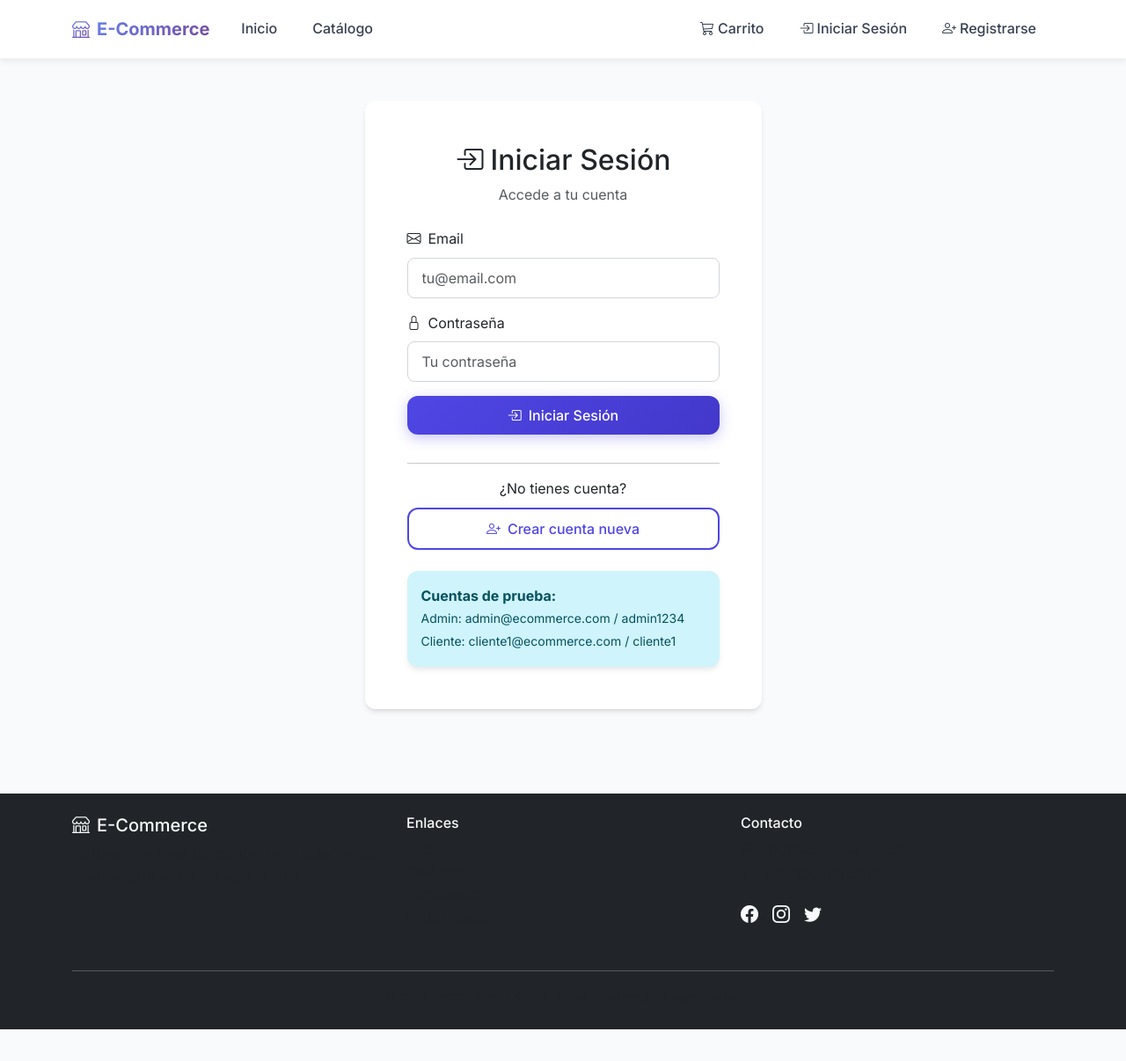
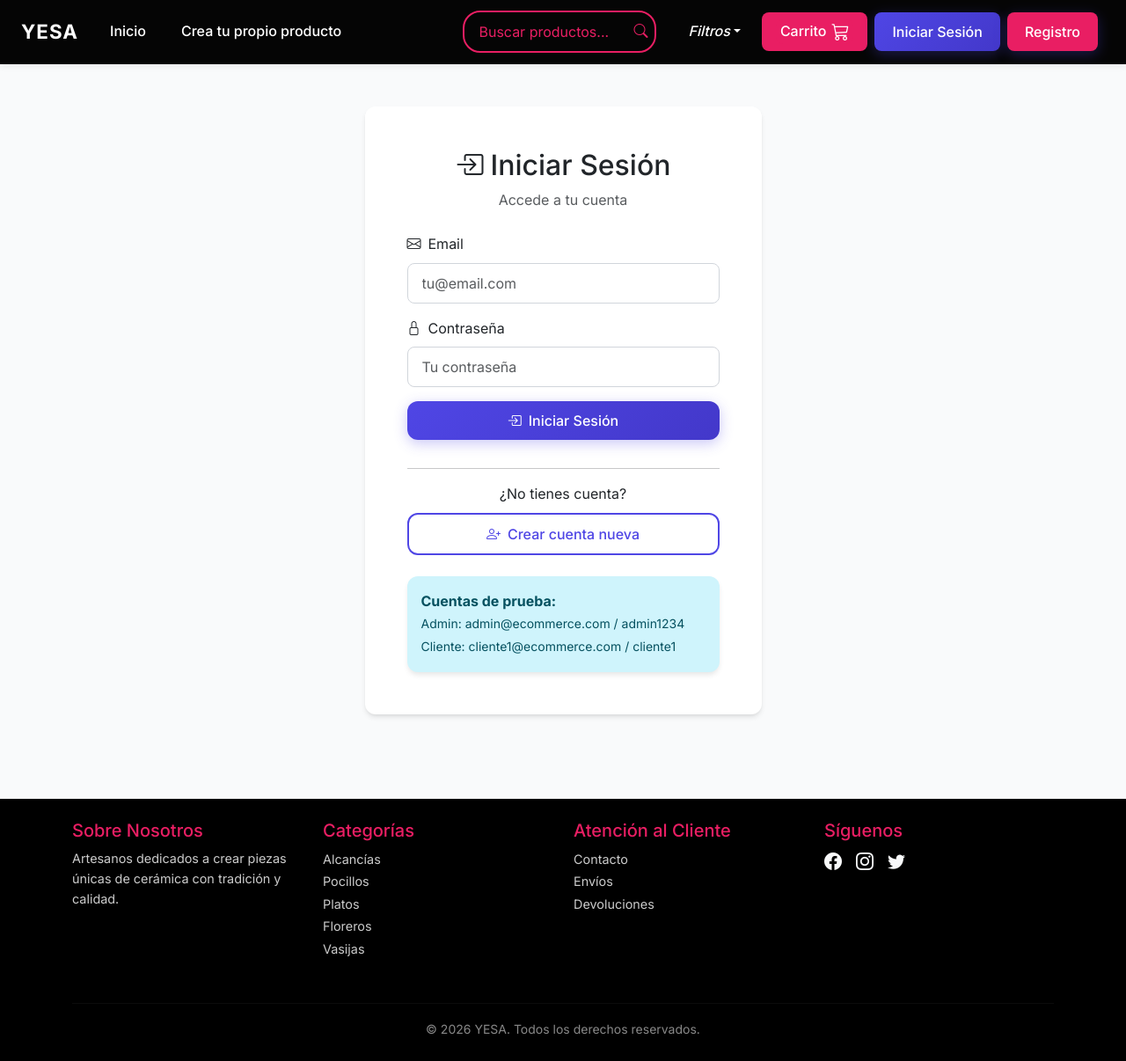
Before and after one commit to Nikolai0169/software-YESA, a React (Create React App) app in the folder frontend/: page /login in a window 1280 px wide. Shown: the whole page at 88% size. Before the commit the page ends 1170 px from the top, so only its background shows below. Built offline with nearby package versions, Linux system fonts and the light colour scheme.

Commit message:
Front
Footer y Navbar de acuerdo a mockups

```diff
--- a/frontend/src/App.css
+++ b/frontend/src/App.css
@@ -147,14 +147,14 @@ img {
 /* Navbar */
 .navbar {
   backdrop-filter: blur(10px);
-  background: rgba(255, 255, 255, 0.98) !important;
+  background: rgba(0, 0, 0, 0.98) !important;
   box-shadow: 0 2px 8px rgba(0, 0, 0, 0.08) !important;
   border-bottom: 1px solid rgba(0, 0, 0, 0.05);
   padding: 0.75rem 0;
 }
 
 .navbar .nav-link {
-  color: #374151 !important;
+  color: #ffffff !important;
   font-weight: 500;
   padding: 0.5rem 1rem !important;
   border-radius: 0.5rem;
@@ -162,29 +162,41 @@ img {
   margin: 0 0.25rem;
 }
 
+.navbar input::placeholder {
+  color: #E91E63 !important;
+  opacity: 1;
+}
+
 .navbar .nav-link:hover {
-  color: #4f46e5 !important;
+  color: #E91E63 !important;
   background: rgba(79, 70, 229, 0.1);
   transform: translateY(-1px);
 }
 
 .navbar .dropdown-menu {
   border: none;
-  box-shadow: 0 10px 25px rgba(0, 0, 0, 0.1);
+  box-shadow: 0 10px 25px rgba(255, 255, 255, 0.1);
   border-radius: 0.75rem;
   padding: 0.5rem;
   margin-top: 0.5rem;
+  background-color: #000000;
 }
 
 .navbar .dropdown-item {
   border-radius: 0.5rem;
   padding: 0.625rem 1rem;
   transition: all 0.2s ease;
+  color: #ffff;
+  background-color: #000000;
 }
 
 .navbar .dropdown-item:hover {
-  background: linear-gradient(135deg, #667eea 0%, #764ba2 100%);
-  color: white;
+  background: linear-gradient(135deg, #fb1864 0%, #750027 100%);
+  color: rgb(255, 255, 255);
+}
+
+.dropdown-divider {
+  border-color: #ffffff !important;
 }
 
 .navbar .navbar-toggler {
--- a/frontend/src/components/Footer.js
+++ b/frontend/src/components/Footer.js
@@ -11,60 +11,63 @@ import { Link } from 'react-router-dom';
 
 const Footer = memo(() => {
   return (
-    <footer className="bg-dark text-light mt-5 py-4">
+    <footer className="bg-black text-light mt-5 py-4">
       <Container>
         <Row>
-          <Col md={4} className="mb-3">
-            <h5>
-              <i className="bi bi-shop me-2"></i>
-              E-Commerce
-            </h5>
-            <p className="text-muted">
-              Tu tienda en línea de confianza. Encuentra los mejores productos al mejor precio.
+          {/* Columna 1: Sobre Nosotros */}
+          <Col md={3} className="mb-3">
+            <h5 style={{ color: '#E91E63' }}>Sobre Nosotros</h5>
+            <p style={{ fontSize: '0.9rem', color: '#ccc' }}>
+              Artesanos dedicados a crear piezas únicas de cerámica con tradición y calidad.
             </p>
           </Col>
 
-          <Col md={4} className="mb-3">
-            <h6>Enlaces</h6>
+          {/* Columna 2: Categorías */}
+          <Col md={3} className="mb-3">
+            <h5 style={{ color: '#E91E63' }}>Categorías</h5>
             <ul className="list-unstyled">
-              <li>
-                <Link to="/" className="text-muted text-decoration-none">
-                  Inicio
-                </Link>
-              </li>
-              <li>
-                <Link to="/catalogo" className="text-muted text-decoration-none">
-                  Catálogo
-                </Link>
-              </li>
-              <li>
-                <Link to="/register" className="text-muted text-decoration-none">
-                  Registrarse
-                </Link>
-              </li>
-              <li>
-                <Link to="/login" className="text-muted text-decoration-none">
-                  Iniciar Sesión
-                </Link>
-              </li>
+              {['Alcancías', 'Pocillos', 'Platos', 'Floreros', 'Vasijas'].map((item) => (
+                <li key={item}>
+                  <Link
+                    to="/catalogo"
+                    className="text-decoration-none"
+                    style={{ color: '#ccc', fontSize: '0.9rem' }}
+                  >
+                    {item}
+                  </Link>
+                </li>
+              ))}
             </ul>
           </Col>
 
-          <Col md={4} className="mb-3">
-            <h6>Contacto</h6>
-            <p className="text-muted mb-1">
-              <i className="bi bi-envelope me-2"></i>
-              info@ecommerce.com
-            </p>
-            <p className="text-muted mb-1">
-              <i className="bi bi-telephone me-2"></i>
-              +57 300 123 4567
-            </p>
-            <div className="mt-3">
-              <a href="#" className="text-light me-3">
+          {/* Columna 3: Atención al Cliente */}
+          <Col md={3} className="mb-3">
+            <h5 style={{ color: '#E91E63' }}>Atención al Cliente</h5>
+            <ul className="list-unstyled">
+              {[
+                { label: 'Contacto', to: '/contacto' },
+                { label: 'Envíos', to: '/envios' },
+                { label: 'Devoluciones', to: '/devoluciones' },
+              ].map(({ label, to }) => (
+                <li key={label}>
+                  <Link
+                    to={to}
+                    className="text-decoration-none"
+                    style={{ color: '#ccc', fontSize: '0.9rem' }}>
+                    {label}
+                  </Link>
+                </li>
+              ))}
+            </ul>
+          </Col>
+
+          <Col md={3} className="mb-3">
+            <h5 style={{ color: '#E91E63' }}>Síguenos</h5>
+            <div className="d-flex gap-3 mt-1">
+              <a href="#" className="text-light">
                 <i className="bi bi-facebook fs-5"></i>
               </a>
-              <a href="#" className="text-light me-3">
+              <a href="#" className="text-light">
                 <i className="bi bi-instagram fs-5"></i>
               </a>
               <a href="#" className="text-light">
@@ -74,12 +77,12 @@ const Footer = memo(() => {
           </Col>
         </Row>
 
-        <hr className="bg-secondary" />
+        <hr style={{ borderColor: '#333' }} />
 
         <Row>
-          <Col className="text-center text-muted">
-            <small>
-              © {new Date().getFullYear()} E-Commerce SENA. Todos los derechos reservados.
+          <Col className="text-center">
+            <small style={{ color: '#888' }}>
+              © {new Date().getFullYear()} YESA. Todos los derechos reservados.
             </small>
           </Col>
         </Row>
--- a/frontend/src/components/Navbar.js
+++ b/frontend/src/components/Navbar.js
@@ -7,7 +7,7 @@
 
 import React, { memo, useCallback } from 'react';
 import { Link, useNavigate } from 'react-router-dom';
-import { Navbar, Nav, Container, NavDropdown } from 'react-bootstrap';
+import { Navbar, Nav, Container, NavDropdown, Form, FormControl, Button } from 'react-bootstrap';
 import { useAuth } from '../context/AuthContext';
 
 const NavigationBar = memo(() => {
@@ -20,113 +20,151 @@ const NavigationBar = memo(() => {
   }, [logout, navigate]);
 
   return (
-    <Navbar bg="light" variant="light" expand="lg" sticky="top" className="shadow-sm">
-      <Container>
-        <Navbar.Brand as={Link} to="/" style={{ fontWeight: '700', fontSize: '1.25rem' }}>
-          <i className="bi bi-shop me-2" style={{
-            background: 'linear-gradient(135deg, #667eea 0%, #764ba2 100%)',
-            WebkitBackgroundClip: 'text',
-            WebkitTextFillColor: 'transparent'
-          }}></i>
-          <span style={{
-            background: 'linear-gradient(135deg, #667eea 0%, #764ba2 100%)',
-            WebkitBackgroundClip: 'text',
-            WebkitTextFillColor: 'transparent'
-          }}>E-Commerce</span>
+    <Navbar bg='black' variant="dark" expand="lg" sticky="top" className="navbar shadow-sm">
+      <Container fluid className="px-4">
+
+        {/* Brand */}
+        <Navbar.Brand as={Link} to="/" style={{ fontWeight: '700', fontSize: '1.4rem', color: '#ffffff', letterSpacing: '1px' }}>
+          YESA
         </Navbar.Brand>
 
         <Navbar.Toggle aria-controls="basic-navbar-nav" />
 
         <Navbar.Collapse id="basic-navbar-nav">
-          <Nav className="me-auto">
-            <Nav.Link as={Link} to="/">Inicio</Nav.Link>
-            <Nav.Link as={Link} to="/catalogo">Catálogo</Nav.Link>
+          <Nav className="me-auto align-items-center">
+            <Nav.Link as={Link} to="/" style={{ color: '#ffffff' }}>Inicio</Nav.Link>
+            <Nav.Link as={Link} to="/catalogo" style={{ color: '#ffffff' }}>Crea tu propio producto</Nav.Link>
 
+            {/* Menú Admin / Auxiliar (sin cambios) */}
             {(isAdmin || isAuxiliar) && (
               <NavDropdown title="Administración" id="admin-dropdown">
                 <NavDropdown.Item as={Link} to="/admin/dashboard">
-                  <i className="bi bi-speedometer2 me-2"></i>
-                  Dashboard
+                  <i className="bi bi-speedometer2 me-2"></i>Dashboard
                 </NavDropdown.Item>
                 <NavDropdown.Divider />
-                <NavDropdown.Item as={Link} to="/admin/categorias">
-                  Categorías
-                </NavDropdown.Item>
-                <NavDropdown.Item as={Link} to="/admin/subcategorias">
-                  Subcategorías
-                </NavDropdown.Item>
-                <NavDropdown.Item as={Link} to="/admin/productos">
-                  Productos
-                </NavDropdown.Item>
+                <NavDropdown.Item as={Link} to="/admin/categorias">Categorías</NavDropdown.Item>
+                <NavDropdown.Item as={Link} to="/admin/subcategorias">Subcategorías</NavDropdown.Item>
+                <NavDropdown.Item as={Link} to="/admin/productos">Productos</NavDropdown.Item>
                 {isAdmin && (
                   <>
                     <NavDropdown.Divider />
-                    <NavDropdown.Item as={Link} to="/admin/usuarios">
-                      Usuarios
-                    </NavDropdown.Item>
+                    <NavDropdown.Item as={Link} to="/admin/usuarios">Usuarios</NavDropdown.Item>
                   </>
                 )}
                 <NavDropdown.Divider />
-                <NavDropdown.Item as={Link} to="/admin/pedidos">
-                  Pedidos
-                </NavDropdown.Item>
+                <NavDropdown.Item as={Link} to="/admin/pedidos">Pedidos</NavDropdown.Item>
               </NavDropdown>
             )}
           </Nav>
 
-          <Nav>
-            {/* Carrito visible siempre (con o sin sesión) */}
-            <Nav.Link as={Link} to="/carrito">
-              <i className="bi bi-cart3 me-1"></i>
+          {/* Buscador */}
+          <Form className="d-flex align-items-center me-3">
+            <div className="position-relative">
+              <FormControl
+                type="search"
+                placeholder="Buscar productos..."
+                style={{
+                  backgroundColor: 'transparent',
+                  border: '2px solid #E91E63',
+                  borderRadius: '20px',
+                  color: '#ffffff',
+                  paddingRight: '2.2rem',
+                  width: '220px',
+                }}
+              />
+              <i
+                className="bi bi-search"
+                style={{
+                  position: 'absolute',
+                  right: '10px',
+                  top: '50%',
+                  transform: 'translateY(-50%)',
+                  color: '#E91E63',
+                  pointerEvents: 'none',
+                }}
+              ></i>
+            </div>
+          </Form>
+
+          {/* Botón Filtros */}
+          <NavDropdown
+            title={<><i>Filtros</i></>}>
+            <NavDropdown.Item as={Link} to="/">Pocillos</NavDropdown.Item>
+            <NavDropdown.Item as={Link} to="/">Platos</NavDropdown.Item>
+            <NavDropdown.Item as={Link} to="/">Alcancías</NavDropdown.Item>
+            <NavDropdown.Item as={Link} to="/">Jarrones</NavDropdown.Item>
+          </NavDropdown>
+
+          {/* Botón cuadrado rosa (decorativo / carrito) */}
+          <Nav.Link as={Link} to="/carrito" className="btn-carrito me-2">
+            <div style={{
+              backgroundColor: '#E91E63',
+              borderColor: '#E91E63',
+              borderRadius: '8px',
+              fontWeight: '500',
+              height: '28px',
+              padding: '0 5px',
+              display: 'flex',
+              alignItems: 'center',
+              gap: '6px',
+              color: '#ffff',
+            }}>
               Carrito
-            </Nav.Link>
+              <i className="bi bi-cart3 text-white fs-5"></i>
+            </div>
+          </Nav.Link>
 
+          <Nav className="align-items-center">
             {isAuthenticated ? (
               <>
                 {isCliente && (
-                  <Nav.Link as={Link} to="/mis-pedidos">
-                    <i className="bi bi-box-seam me-1"></i>
-                    Mis Pedidos
-                  </Nav.Link>
-                )}
-
-                {(isAdmin || isAuxiliar) && (
-                  <Nav.Link as={Link} to="/catalogo" className="text-warning">
-                    <i className="bi bi-shop me-1"></i>
-                    Ver Tienda
-                  </Nav.Link>
+                  <Button as={Link} to="/mis-pedidos" style={{
+                    color: '#fff',
+                    backgroundColor: 'transparent',
+                    borderRadius: '8px',
+                    fontWeight: '500',
+                    }}>
+                    <i className="bi bi-box-seam me-1"></i>Mis Pedidos
+                  </Button>
                 )}
 
                 <NavDropdown
-                  title={
-                    <>
-                      <i className="bi bi-person-circle me-1"></i>
-                      {user?.nombre}
-                    </>
-                  }
+                  title={<><i className="bi bi-person-circle me-1"></i>{user?.nombre}</>}
                   id="user-dropdown"
-                  align="end"
-                >
-                  <NavDropdown.Item as={Link} to="/perfil">
-                    Mi Perfil
-                  </NavDropdown.Item>
+                  align="end">
+                  <NavDropdown.Item as={Link} to="/perfil">Mi Perfil</NavDropdown.Item>
                   <NavDropdown.Divider />
                   <NavDropdown.Item onClick={handleLogout}>
-                    <i className="bi bi-box-arrow-right me-2"></i>
-                    Cerrar Sesión
+                    <i className="bi bi-box-arrow-right me-2"></i>Cerrar Sesión
                   </NavDropdown.Item>
                 </NavDropdown>
               </>
             ) : (
               <>
-                <Nav.Link as={Link} to="/login">
-                  <i className="bi bi-box-arrow-in-right me-1"></i>
+                <Button
+                  as={Link}
+                  to="/login"
+                  className="me-2"
+                  style={{
+                    backgroundColor: 'transparent',
+                    borderRadius: '8px',
+                    color: '#fff',
+                    fontWeight: '500',
+                  }}>
                   Iniciar Sesión
-                </Nav.Link>
-                <Nav.Link as={Link} to="/register">
-                  <i className="bi bi-person-plus me-1"></i>
-                  Registrarse
-                </Nav.Link>
+                </Button>
+                <Button
+                  as={Link}
+                  to="/register"
+                  className="me-2"
+                  style={{
+                    background: '#E91E63',
+                    borderRadius: '8px',
+                    color: '#fff',
+                    fontWeight: '500',
+                  }}>
+                  Registro
+                </Button>
               </>
             )}
           </Nav>
--- a/frontend/src/index.css
+++ b/frontend/src/index.css
@@ -165,3 +165,17 @@ code {
   border-radius: 0.5rem;
   font-weight: 500;
 }
+
+.btn-carrito {
+  background-color: #E91E63 !important;
+  border: none !important;
+}
+
+.btn-carrito:hover,
+.btn-carrito:focus,
+.btn-carrito:active,
+.btn-carrito:focus-visible,
+.btn-carrito:focus-within {
+  background-color: #c2185b !important;
+  border: none !important;
+}
```
